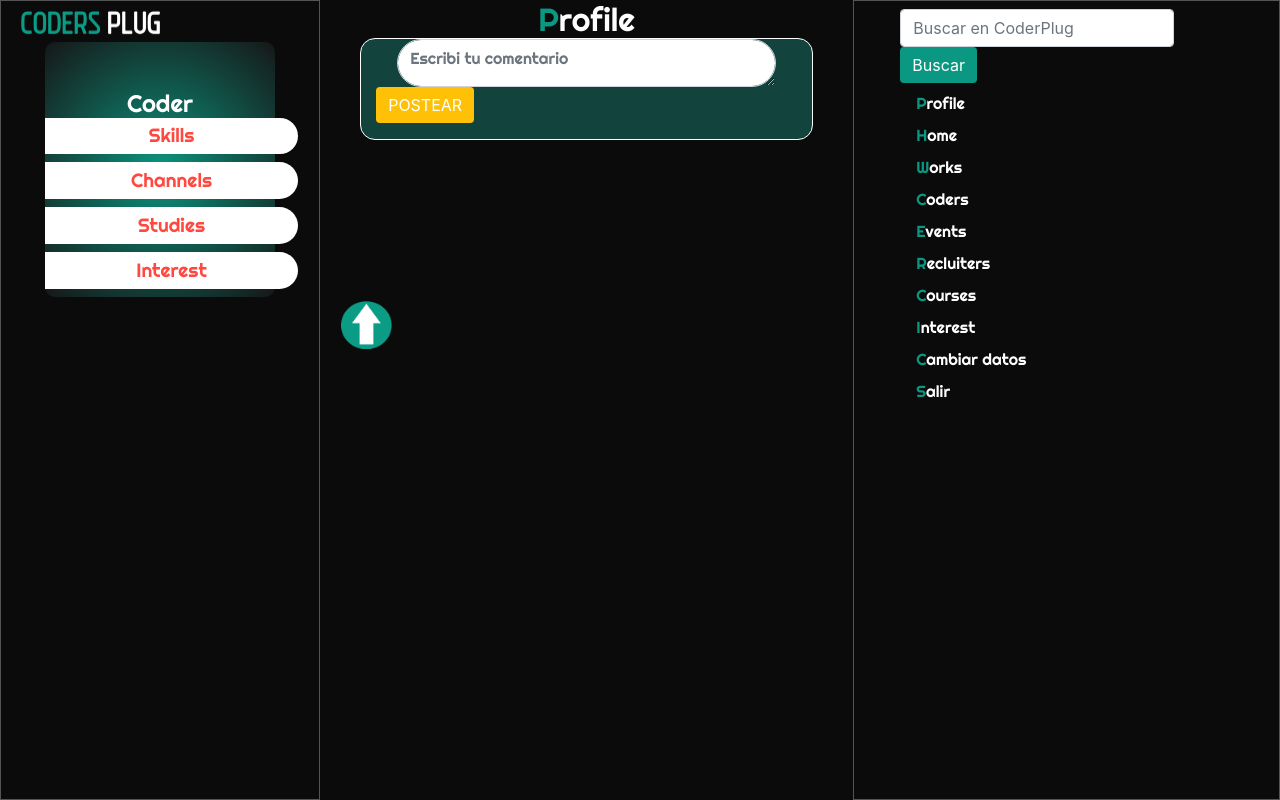
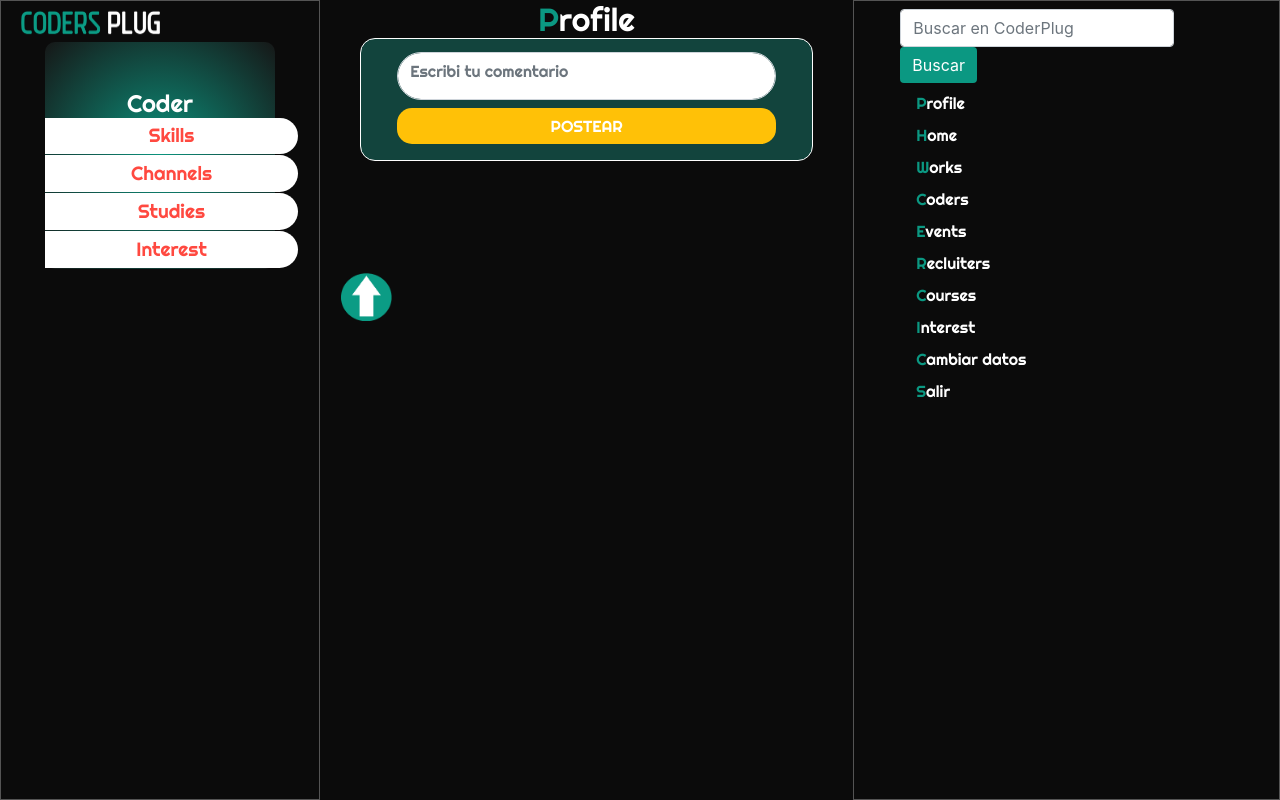
Before and after one commit to luisfer6/Red-social, a PHP site: page /profile.php in a window 1280 px wide. Run offline with PHP 8.4, Linux system fonts and the light colour scheme; the visitor is signed in with stand-in values (Sample User, id 1); data that the repository does not hold is empty; some web fonts are replaced.

Commit message:
update estilo

```diff
--- a/css/estilo.css
+++ b/css/estilo.css
@@ -274,7 +274,7 @@ background: radial-gradient(circle, rgba(11,148,126,1) 0%, rgba(22,23,23,1) 100%
 	margin-left: 2%;
 	margin-right: 2%;
 	width: 96%;
-	border-radius: 50%;
+	border-radius: 100%;
 	box-sizing: border-box;
 }
 h6.option{
@@ -286,6 +286,7 @@ h6.option{
 	width: 110%;
 	border-radius: 0px 30px 30px 0px;
 	font-family: 'Righteous', cursive;
+	margin-bottom: 1px;
 }
 .profilesmall{
 	background: rgb(12,121,104);
@@ -321,13 +322,7 @@ background: radial-gradient(circle, rgba(12,121,104,1) 0%, rgba(2,52,44,1) 100%,
 	top: 90%;
 	z-index: 10;
 }
-.dropdown-menu{
-	background-color: #ffa106;
-	font-family: 'Righteous', cursive;
-}
-a.dropdown-item{
-	color: white!important;
-}
+
 .friendscabecera{
 	background-color: #0b0b0b;
 	text-align: center;
@@ -373,6 +368,13 @@ a.dropdown-item{
 	font-family: 'Ubuntu', sans-serif;
 	color: white;
 }
+textarea{
+	resize: none;
+}
+textarea::-webkit-scrollbar{
+	display: none;
+}
+
 .post img{
 	max-width: 100%;
 	margin: 15% 0% 0% 15%;
@@ -401,3 +403,61 @@ a.dropdown-item{
 .username{
 	color:#ebe770;
 }
+.fuente{
+	font-family: 'Righteous', cursive;
+}
+.btn-secondary{
+	background-color: #0b0b0b!important;
+}
+.campo-invalido{
+	width: 100%;
+	font-size: 80%;
+	color: #dc3545!important;
+}
+.alerta {
+	position: relative;
+	padding: 1% 1% 1% 1%;
+	border-radius: .25rem;
+	text-align: center;
+	font-family: 'Righteous', cursive;
+
+}
+
+.btn-warning{
+
+	display: block;
+	width: 90%;
+	margin: 0 auto;
+	border-radius: 15px;
+	font-family: 'Righteous', cursive;
+}
+.margin2{
+	margin-top: 3%;
+	margin-bottom: 2%;
+}
+.configuracion{
+	background:#12443d;
+	padding: 2% 2% 2% 2%;
+	max-width: 98%;
+	margin: 0 auto;
+	height: auto;
+	border-radius: 15px;
+	margin-bottom: 10px;
+	border: white 1px solid;
+}
+.btn-upload{
+	display: block;
+	width: 90%;
+	margin: 0 auto;
+	border-radius: 15px;
+	font-family: 'Righteous', cursive;
+	background-color: #0b9882;
+}
+.uploaditem{
+	margin: 1% 0% 1% 0%;
+	width: 100%;
+	border-width: 1px 0px 1px 0px;
+	border-style: solid;
+	border-color: #507d77;
+	padding: 2% 0% 2% 0%;
+}
```
